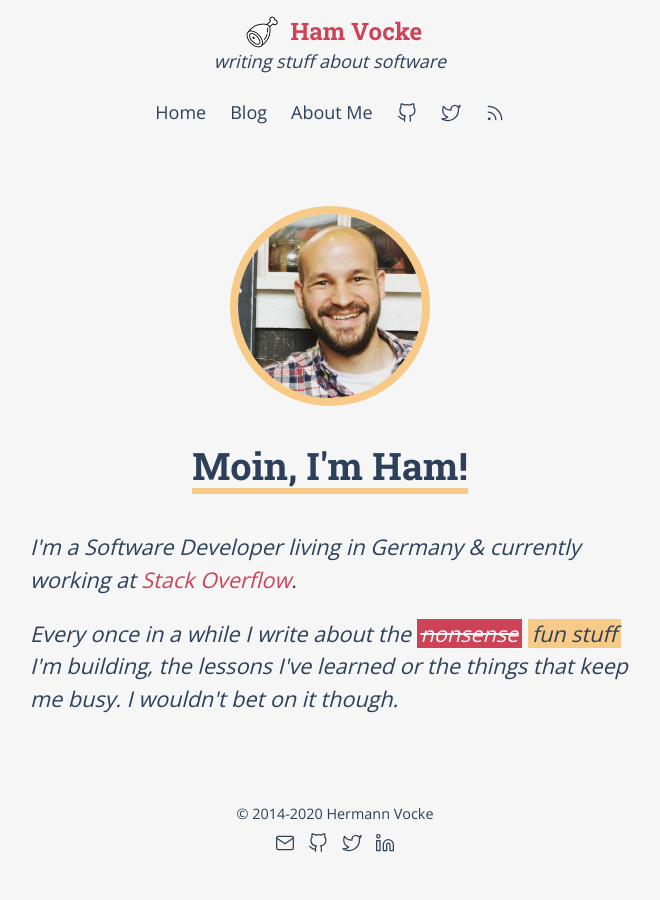
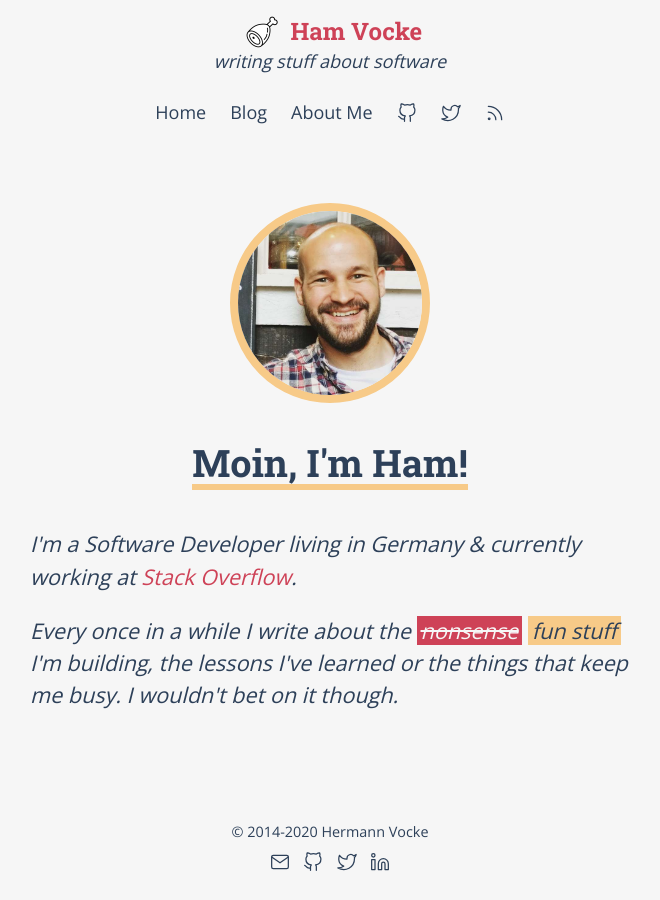
Before and after one commit to hamvocke/hamvocke.github.io, a Jekyll site: the page built from index.html, in a window 1280 px wide. Shown: the whole page, without its empty margins (310-970 px from the left). Built offline with Jekyll 4.4.1, drawn with Linux system fonts in a browser that asks for light colours.

Commit message:
tweak footer spacing

```diff
--- a/assets/css/hamvocke.css
+++ b/assets/css/hamvocke.css
@@ -215,9 +215,8 @@
 }
 
 footer#footer {
-    height: 3em;
-    margin: 50px auto 50px;
-    width: 80%;
+    margin: 12px auto 12px;
+    padding: 12px;
 }
 
 footer#footer a {
@@ -225,14 +224,13 @@
 }
 
 footer#footer .contact {
-    margin: 10px 0 0 10px;
     text-align: center;
     font-size: 0.8em;
     color: var(--black);
 }
 
 footer#footer .contact .icons {
-    margin: 10px 0 0 0;
+    margin: 12px 0 0 0;
     font-size: 1.2em;
 }
 
@@ -256,11 +254,6 @@
 
 #home {
     text-align: center;
-}
-
-#home .image {
-    margin: auto;
-    margin-top: 60px;
 }
 
 #home .image img, #about .image img {
```
